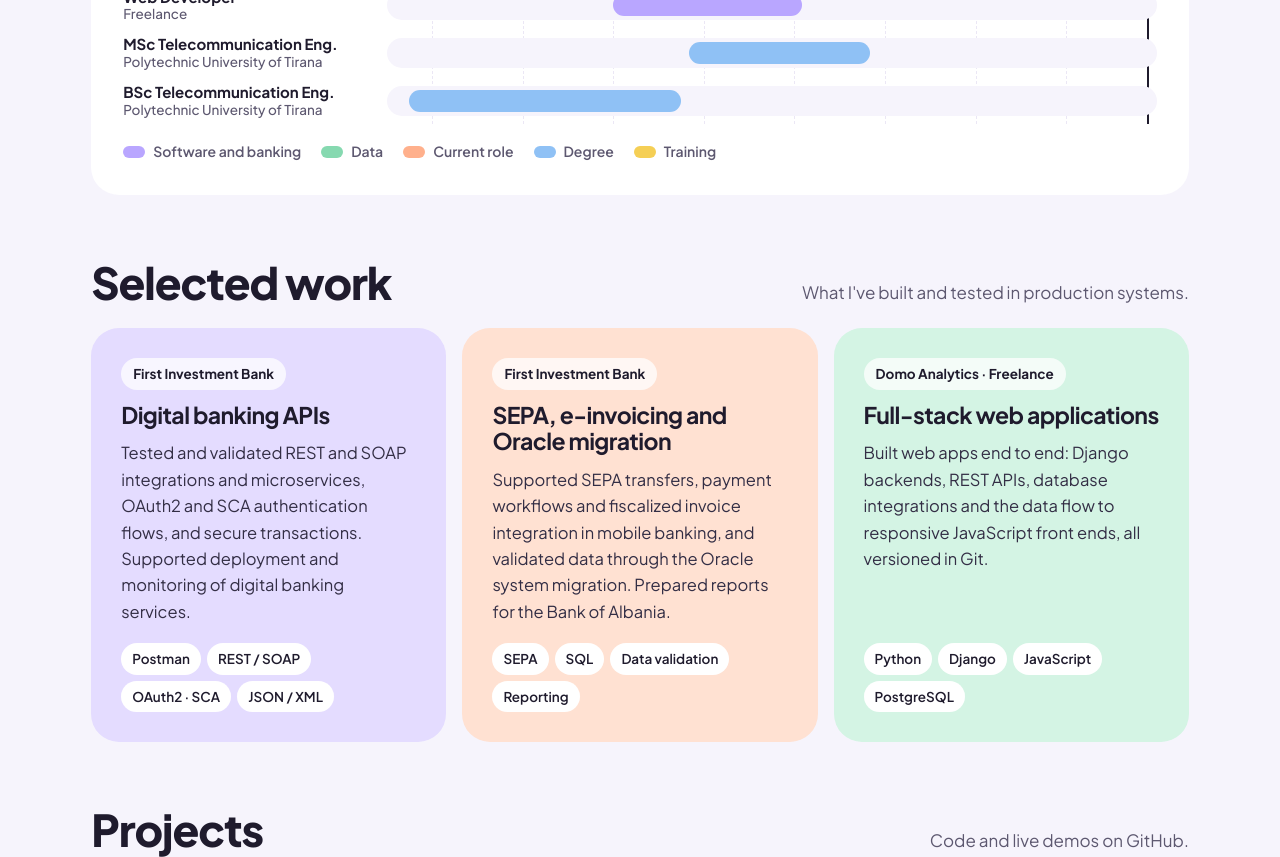
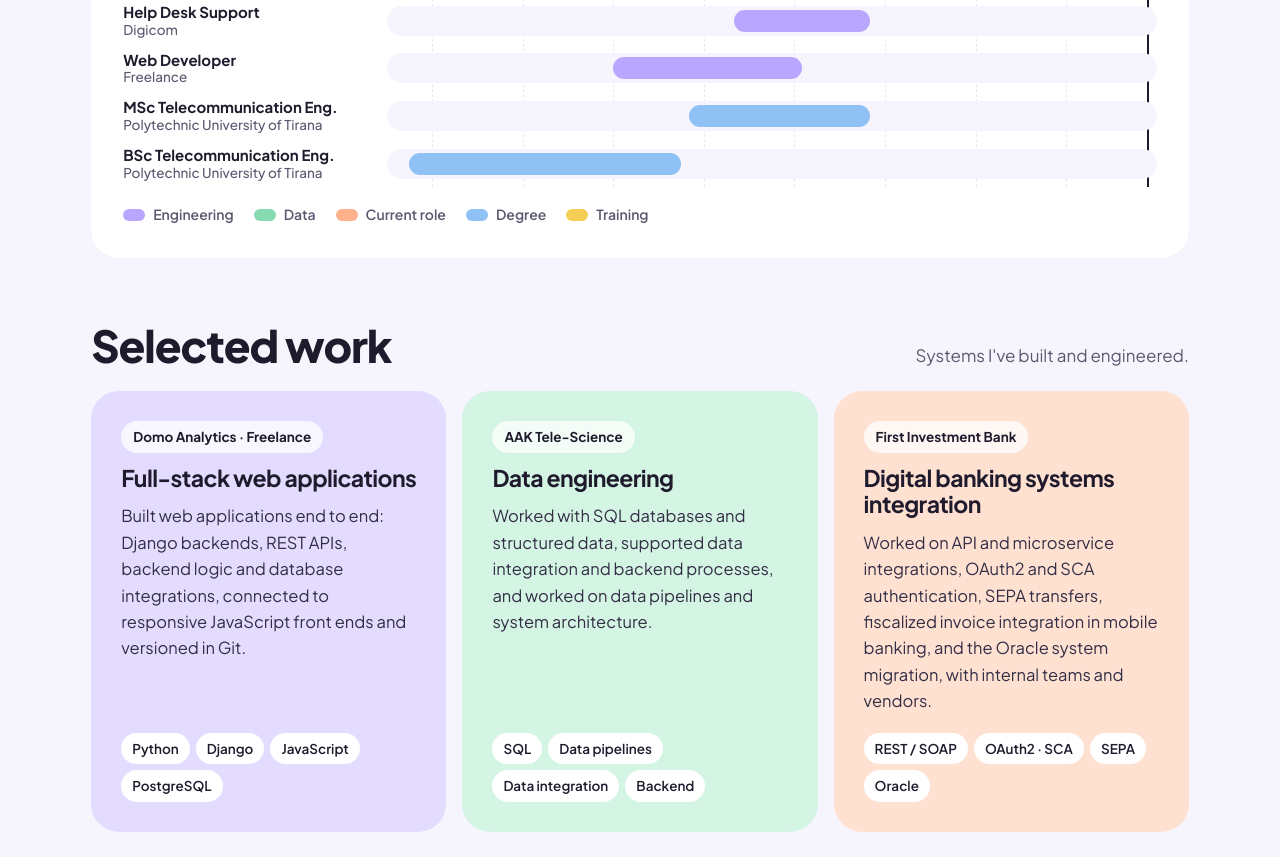
Before and after one commit to ida-eng/portfolio, a plain HTML site: page index.html in a window 1280 px wide. Shown: the part 1089-1946 px from the top of the page. Drawn offline with Linux system fonts and the light colour scheme.

Commit message:
Position portfolio around software engineering
Co-Authored-By: Claude Opus 5.5 <noreply@anthropic.com>
Claude-Session: https://claude.ai/code/session_016LVbnn2XT4DwDNpXTafRM5

```diff
--- a/index.html
+++ b/index.html
@@ -4,7 +4,7 @@
 <meta charset="utf-8">
 <meta name="viewport" content="width=device-width, initial-scale=1">
 <title>Aida Topalli</title>
-<meta name="description" content="Aida Topalli, telecommunication engineer and developer in Tirana. Python, Django, REST APIs, digital banking.">
+<meta name="description" content="Aida Topalli, software engineer in Tirana. Python, Django, REST APIs, data and digital banking systems.">
 <link rel="preconnect" href="https://fonts.googleapis.com">
 <link rel="preconnect" href="https://fonts.gstatic.com" crossorigin>
 <link href="https://fonts.googleapis.com/css2?family=Plus+Jakarta+Sans:wght@400;500;600;700;800&display=swap" rel="stylesheet">
@@ -144,17 +144,17 @@ footer .wrap{display:flex;justify-content:space-between;gap:12px;flex-wrap:wrap}
 <main class="wrap" id="top">
   <div class="bento">
     <div class="hero">
-      <ul class="chips"><li class="on">Software engineer</li><li>Python · Django</li><li>REST APIs</li><li>Tirana</li></ul>
+      <ul class="chips"><li class="on">Software engineer</li><li>Python · Django</li><li>Backend &amp; APIs</li><li>Tirana</li></ul>
       <h1>Hi, I'm Aida Topalli.</h1>
-      <p>Telecommunication engineer who builds and tests software. I spent two and a half years on the systems behind digital banking at First Investment Bank, and I've been building Django and JavaScript apps since 2021.</p>
+      <p>Software engineer with a telecommunication engineering background. I build full-stack web applications with Python, Django and JavaScript, design REST APIs and work with databases and data pipelines. I also spent two and a half years inside the systems behind digital banking at First Investment Bank.</p>
       <div class="btns">
         <a class="btn dark" href="#contact">Get in touch</a>
         <a class="btn" href="AidaTOPALLI.pdf">Download CV</a>
       </div>
     </div>
     <div class="stats">
-      <div class="st peach"><b>2.5 yrs</b><span>Digital banking at First Investment Bank</span></div>
-      <div class="st mint"><b>2021</b><span>Building web apps with Django</span></div>
+      <div class="st peach"><b>2021</b><span>Building software with Python and Django</span></div>
+      <div class="st mint"><b>2.5 yrs</b><span>Banking systems at First Investment Bank</span></div>
       <div class="st sky"><b>MSc</b><span>Telecommunication Engineering</span></div>
       <div class="st butter"><b>C1</b><span>English, plus Albanian and Italian</span></div>
     </div>
@@ -163,30 +163,30 @@ footer .wrap{display:flex;justify-content:space-between;gap:12px;flex-wrap:wrap}
       <div class="head"><h3>My path, 2018 to today</h3><p style="font-size:15px">Every role and degree at true time scale</p></div>
       <div class="axis"><span class="sp"></span><div class="ticks" id="ticks"></div></div>
       <div class="rows" id="rows"><div class="grid" id="grid"></div></div>
-      <div class="key"><span><i style="background:var(--lav2)"></i>Software and banking</span><span><i style="background:var(--mint2)"></i>Data</span><span><i style="background:var(--peach2)"></i>Current role</span><span><i style="background:var(--sky2)"></i>Degree</span><span><i style="background:var(--butter2)"></i>Training</span></div>
+      <div class="key"><span><i style="background:var(--lav2)"></i>Engineering</span><span><i style="background:var(--mint2)"></i>Data</span><span><i style="background:var(--peach2)"></i>Current role</span><span><i style="background:var(--sky2)"></i>Degree</span><span><i style="background:var(--butter2)"></i>Training</span></div>
     </div>
   </div>
 
   <section id="work">
-    <div class="head"><h2>Selected work</h2><p>What I've built and tested in production systems.</p></div>
+    <div class="head"><h2>Selected work</h2><p>Systems I've built and engineered.</p></div>
     <div class="cases">
       <article class="case lav">
-        <span class="n">First Investment Bank</span>
-        <h3>Digital banking APIs</h3>
-        <p>Tested and validated REST and SOAP integrations and microservices, OAuth2 and SCA authentication flows, and secure transactions. Supported deployment and monitoring of digital banking services.</p>
-        <ul class="tags"><li>Postman</li><li>REST / SOAP</li><li>OAuth2 · SCA</li><li>JSON / XML</li></ul>
+        <span class="n">Domo Analytics · Freelance</span>
+        <h3>Full-stack web applications</h3>
+        <p>Built web applications end to end: Django backends, REST APIs, backend logic and database integrations, connected to responsive JavaScript front ends and versioned in Git.</p>
+        <ul class="tags"><li>Python</li><li>Django</li><li>JavaScript</li><li>PostgreSQL</li></ul>
+      </article>
+      <article class="case mint">
+        <span class="n">AAK Tele-Science</span>
+        <h3>Data engineering</h3>
+        <p>Worked with SQL databases and structured data, supported data integration and backend processes, and worked on data pipelines and system architecture.</p>
+        <ul class="tags"><li>SQL</li><li>Data pipelines</li><li>Data integration</li><li>Backend</li></ul>
       </article>
       <article class="case peach">
         <span class="n">First Investment Bank</span>
-        <h3>SEPA, e-invoicing and Oracle migration</h3>
-        <p>Supported SEPA transfers, payment workflows and fiscalized invoice integration in mobile banking, and validated data through the Oracle system migration. Prepared reports for the Bank of Albania.</p>
-        <ul class="tags"><li>SEPA</li><li>SQL</li><li>Data validation</li><li>Reporting</li></ul>
-      </article>
-      <article class="case mint">
-        <span class="n">Domo Analytics · Freelance</span>
-        <h3>Full-stack web applications</h3>
-        <p>Built web apps end to end: Django backends, REST APIs, database integrations and the data flow to responsive JavaScript front ends, all versioned in Git.</p>
-        <ul class="tags"><li>Python</li><li>Django</li><li>JavaScript</li><li>PostgreSQL</li></ul>
+        <h3>Digital banking systems integration</h3>
+        <p>Worked on API and microservice integrations, OAuth2 and SCA authentication, SEPA transfers, fiscalized invoice integration in mobile banking, and the Oracle system migration, with internal teams and vendors.</p>
+        <ul class="tags"><li>REST / SOAP</li><li>OAuth2 · SCA</li><li>SEPA</li><li>Oracle</li></ul>
       </article>
     </div>
   </section>
@@ -275,7 +275,7 @@ const jobs=[
   {w:"May 2026 – now",c:"peach",l:"Tirana",t:"Technical Recruiter, US market",o:"IMPAX",p:["Source and screen software and AI engineers for US startups in San Francisco and New York","Assess technical backgrounds, career goals, availability and work authorization","Coordinate submissions, interviews and feedback; report weekly submission and interview metrics"]},
   {w:"Mar – Aug 2026",c:"mint",l:"Remote, part-time",t:"Data Engineer",o:"AAK Tele-Science, Inc.",p:["Worked with SQL databases and structured data","Supported data integration and backend processes; explored data pipelines and system architecture"]},
   {w:"Feb – May 2026",c:"lav",l:"Tirana",t:"Full Stack Engineer",o:"Domo Analytics",p:["Developed web applications with JavaScript, HTML, CSS and Python (Django)","Built REST APIs, backend logic and database integrations between front end and back end","Git and GitHub for version control and collaboration"]},
-  {w:"Oct 2023 – Mar 2026",c:"lav",l:"Tirana",t:"Digital Banking Specialist",o:"First Investment Bank · Digitalization Unit",p:["API testing and integration validation with Postman, REST, JSON/XML and microservices","Tested OAuth2 and SCA authentication flows and secure transactions; supported deployment, testing and monitoring","SEPA transfers, payment workflows and fiscalized invoice integration in mobile banking","Data validation during the Oracle system migration","Reports on transfers and digital banking customers for internal use and the Bank of Albania"]},
+  {w:"Oct 2023 – Mar 2026",c:"lav",l:"Tirana",t:"Digital Banking Specialist",o:"First Investment Bank · Digitalization Unit",p:["Worked on system integrations across REST and SOAP APIs, JSON/XML and microservices, with internal teams and vendors","Worked on OAuth2 and SCA authentication flows and secure transactions; supported deployment and monitoring of digital banking services","Supported SEPA transfer implementation, payment workflows and fiscalized invoice integration in mobile banking","Contributed to the Oracle system migration through data validation and system transition support","Built reports on transfers and digital banking customers for internal use and the Bank of Albania"]},
   {w:"May 2022 – Oct 2023",c:"lav",l:"Tirana",t:"Help Desk Support Specialist",o:"Digicom SHPK",p:["Technical support for telecom services, IPTV and networking equipment","Diagnosed routers, switches, static IPs and network configuration issues","Monitored system performance and implemented fixes to reduce downtime"]},
   {w:"Jan 2021 – Jan 2023",c:"lav",l:"Albania",t:"Web Developer",o:"Freelance",p:["Full-stack web applications with JavaScript, HTML, CSS and Python (Django)","Built and integrated REST APIs, managed databases and improved performance","Responsive interfaces, Git and GitHub"]}
 ];
@@ -283,8 +283,8 @@ document.getElementById('jobs').innerHTML=jobs.map(j=>`<li class="job"><div><spa
 
 const skills=[
   {h:"Code",c:"lav",l:["Python","JavaScript","SQL","HTML/CSS","Django","Bootstrap","jQuery","Git"]},
-  {h:"APIs and testing",c:"sky",l:["REST","SOAP","JSON/XML","Microservices","Postman","OAuth2 / SCA"]},
-  {h:"Data and banking",c:"peach",l:["PostgreSQL","SQL reporting","Data validation","SEPA","E-invoicing","Python data analysis"]},
+  {h:"Backend and APIs",c:"sky",l:["REST APIs","SOAP","Microservices","JSON/XML","OAuth2 / SCA","Postman"]},
+  {h:"Data and systems",c:"peach",l:["PostgreSQL","SQL","Data pipelines","Data integration","SEPA","E-invoicing","Python data analysis"]},
   {h:"Networks and people",c:"mint",l:["Network configuration","Troubleshooting","Monitoring","Stakeholder communication","Technical recruitment"]}
 ];
 document.getElementById('skills-list').innerHTML=skills.map(s=>`<div class="sk ${s.c}"><h3>${s.h}</h3><ul>${s.l.map(x=>`<li>${x}</li>`).join('')}</ul></div>`).join('');
```
